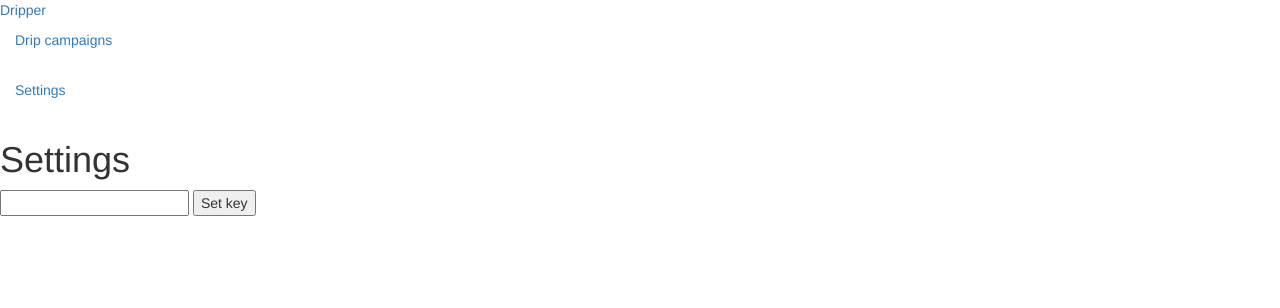
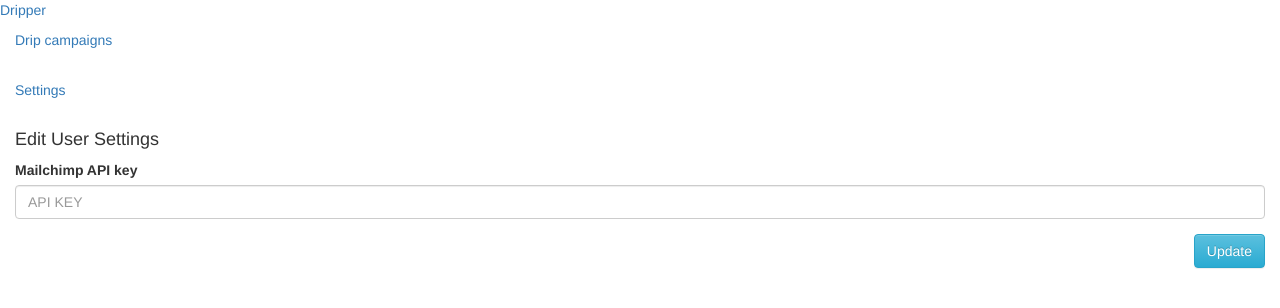
Before and after one commit to Dripitio/drip, a Flask app: template drip/templates/dashboard/settings.html in a window 1280 px wide. Shown: the top 308 px of the page. Run offline with Flask 2, Linux system fonts and the light colour scheme; the template is opened without the code that fills it: values that come from a table or form of the project are taken from there, others are empty; some libraries are stand-ins or nearby versions.

Commit message:
Added notification processing for dashboard

```diff
--- a/drip/static/js/drip/drip.jsx
+++ b/drip/static/js/drip/drip.jsx
@@ -2,7 +2,6 @@ require('sass/dashboard.scss');
 
 import React, { Component } from 'react';
 import ReactDOM from 'react-dom';
-
 
 class App extends Component {
   render() {
--- a/drip/templates/dashboard/settings.html
+++ b/drip/templates/dashboard/settings.html
@@ -1,11 +1,32 @@
 {% extends "dashboard/base.html" %}
 
 {% block content_middle %}
-    <h1>Settings</h1>
-
-    <form action="" method="post" id="mailchimp_form" name="mailchimp">
-        {{ mc_form.csrf_token() }}
-        {{ mc_form.api_key() }}
-        <button type="submit" class="main-cta login-form-cta">Set key</button>
-    </form>
+    <div class="container-fluid">
+        <div class="row">
+            <div class="col-md-12">
+                <div class="card">
+                    <div class="header">
+                        <h4 class="title">Edit User Settings</h4>
+                    </div>
+                    <div class="content">
+                        <form action="" method="post" id="mailchimp_form" name="mailchimp">
+                            {{ mc_form.csrf_token() }}
+                            <div class="row">
+                                <div class="col-md-12">
+                                    <div class="form-group">
+                                        <label>Mailchimp API key</label>
+                                        {{ mc_form.api_key(class_='form-control', placeholder='API KEY') }}
+                                    </div>
+                                </div>
+                            </div>
+                            <button type="submit" class="btn btn-info btn-fill pull-right">
+                                Update
+                            </button>
+                            <div class="clearfix"></div>
+                        </form>
+                    </div>
+                </div>
+            </div>
+        </div>
+    </div>
 {% endblock %}
--- a/drip/views/dashboard.py
+++ b/drip/views/dashboard.py
@@ -1,7 +1,6 @@
 from flask import Blueprint, render_template, request
 from flask.ext.login import current_user, login_required
 from flask.ext.wtf import Form
-from mailchimp import Mailchimp
 from wtforms import StringField
 
 from drip.db.user import MailChimpIntegration
@@ -13,14 +12,39 @@ class MailChimpForm(Form):
     api_key = StringField()
 
 
+notifications_data_views = []
+
+
+def include_notifications(fn):
+    notifications_data_views.append(fn.__name__)
+    return fn
+
+
+@dashboard.context_processor
+def additional_context():
+    # this code work if endpoint equals to view function name
+    if request.endpoint.split('.')[1] not in notifications_data_views:
+        return {}
+
+    notifications = []
+    if not current_user.mailchimp_integration or not current_user.mailchimp_integration.api_key:
+        notifications.append('Please add Mailchimp API Key')
+    if not current_user.shopify_integration or not current_user.shopify_integration.installed:
+        notifications.append('Please install Shopify app')
+
+    return {'notifications': notifications}
+
+
 @login_required
 @dashboard.route('/drip')
+@include_notifications
 def drip():
     return render_template('dashboard/drip.html', active_nav='index')
 
 
 @login_required
 @dashboard.route('/settings', methods=['GET', 'POST'])
+@include_notifications
 def settings():
     mc_form = MailChimpForm(request.form)
 
```
